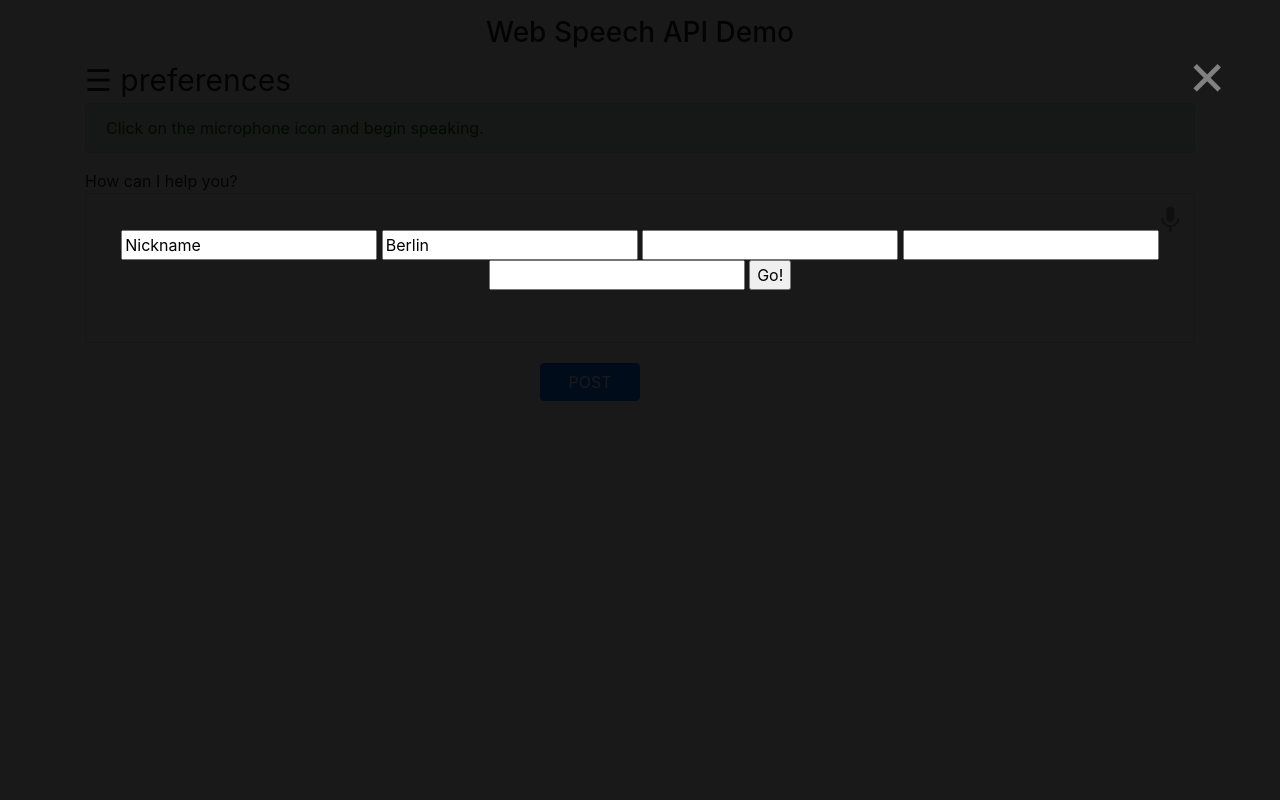
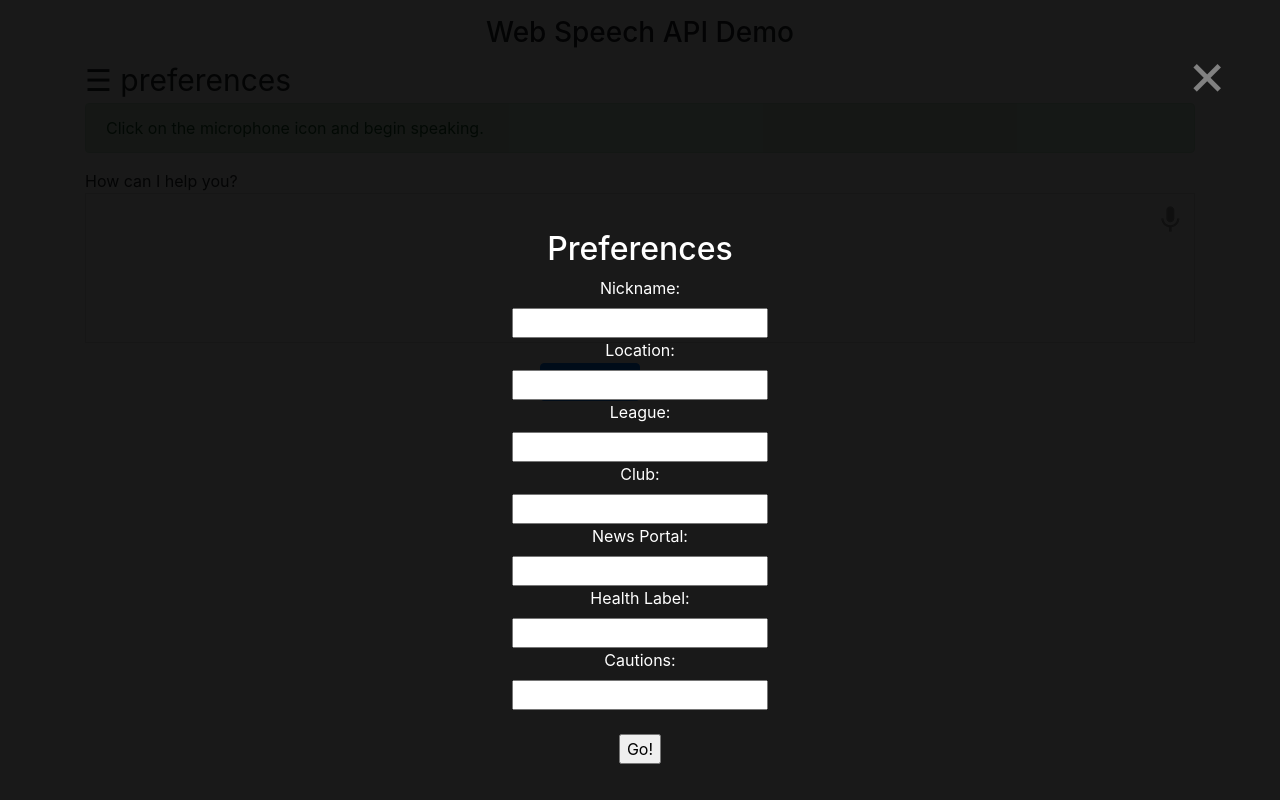
Before and after one commit to dorianriepe/personal-assistant, a Django app: page /old in a window 1280 px wide. Run offline with Django 3.2, Linux system fonts and the light colour scheme; some libraries are stand-ins or nearby versions.

Commit message:
add labels

```diff
--- a/assistant/testview/static/web-speech.css
+++ b/assistant/testview/static/web-speech.css
@@ -11,6 +11,8 @@
 .interim {
     color: gray;
 }
+
+
 
 #results {
     font-size: 14px;
@@ -94,3 +96,5 @@ select {
   right: 45px;
   font-size: 60px;
 }
+.overlay label  { color: white; }
+.overlay h2 { color: white;}
--- a/assistant/testview/templates/index.html
+++ b/assistant/testview/templates/index.html
@@ -34,23 +34,51 @@
     <div id="myNav" class="overlay">
         <a href="javascript:void(0)" class="closebtn" onclick="closeNav()">&times;</a>
         <div class="overlay-content">
+            <h2>Preferences</h2>
             <form>
-                <input type="text" value="Nickname" id="nameBox" name='usrname'>
-                <input type="text" value="Berlin" id="locBox" name='lcation'>
-                <input list="bundesliga" name="bndesliga" onchange="clubs(document.getElementsByName('bndesliga'))">
+                <label for="nme">Nickname:</label><br>
+                <input type="text" value="" id="usrname" name='usrname'>
+                <br>
+                <label for="lcation">Location:</label><br>
+                <input type="text" value="" id="lcation" name='lcation'>
+                <br>
+                <label for="bndesliga">League:</label><br>
+                <input list="bundesliga" id="bndesliga" name="bndesliga" onchange="clubs(document.getElementsByName('bndesliga'))">
                 <datalist id="bundesliga">
                     <option value="1.Bundesliga">
                     <option value="2.Bundesliga">
                 </datalist>
-                <input list="club" name="clb" onchange="resetList(document.getElementsByName('clb'))">
+                <br>
+                <label for="clb">Club:</label><br>
+                <input list="club" id="clb" name="clb" onchange="resetList(document.getElementsByName('clb'))">
                 <datalist id="club">
                 </datalist>
-                <input list="news" name="nws" onchange="resetList(document.getElementsByName('nws'))">
+                <br>
+                <label for="nws">News Portal:</label><br>
+                <input list="news" id="nws" name="nws" onchange="resetList(document.getElementsByName('nws'))">
                 <datalist id="news">
                     <option value="New York Times"></option>
                     <option value="The Economist"></option>
                     <option value="Deutsche Welle"></option>
                 </datalist>
+                <br>
+                <label for="hlth">Health Label:</label><br>
+                <input list="health" id="hlth" name="hlth" onchange="resetList(document.getElementsByName('hlth'))">
+                <datalist id="health">
+                    <option value="Peanut-Free"></option>
+                    <option value="Tree-Nut-Free"></option>
+                    <option value="Alcohol-Free"></option>
+                </datalist>
+                <br>
+                <label for="ctions">Cautions:</label><br>
+                <input list="cautions" id="ctions" name="ctions" onchange="resetList(document.getElementsByName('ctions'))">
+                <datalist id="cautions">
+                    <option value="Gluten"></option>
+                    <option value="Wheat"></option>
+                    <option value="Sulfites"></option>
+                </datalist>
+                <br>
+                <br>
                 <input type="button" value="Go!" id="submit"
                        onclick="putCookie(document.getElementsByTagName('form'));">
             </form>
```
